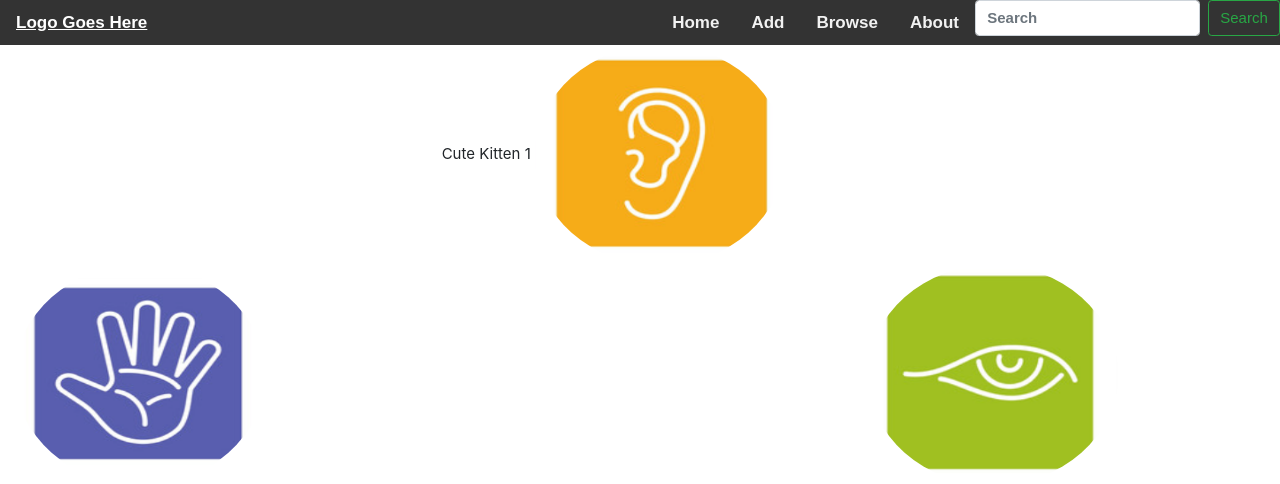
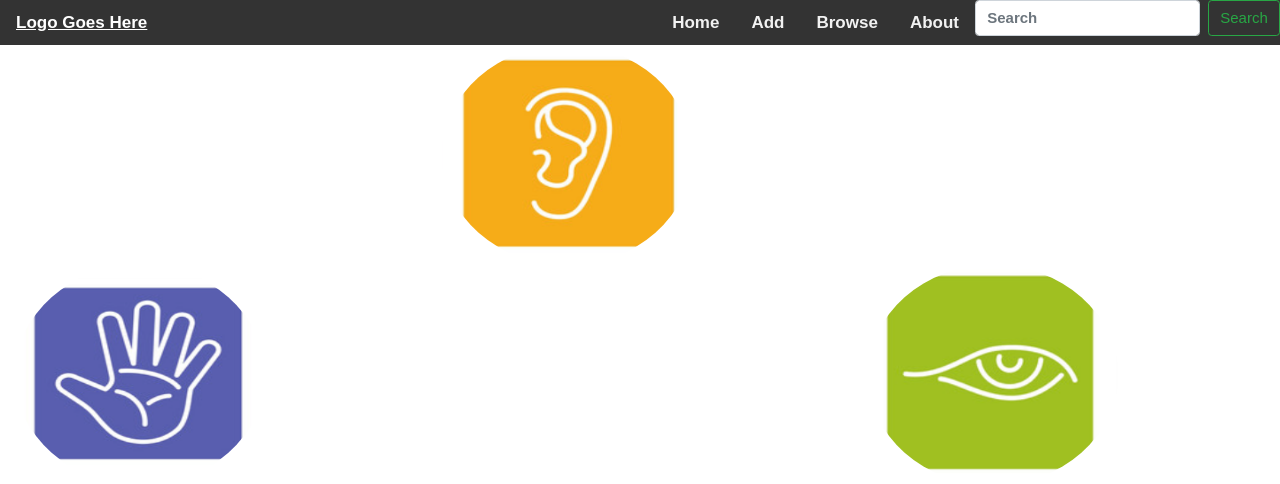
Before and after one commit to glasgow18/team-14, a Django app: template artlink/templates/index.html in a window 1280 px wide. Shown: the top 484 px of the page. Run offline with Django 3.2, Linux system fonts and the light colour scheme; the template is opened without the code that fills it, so the values that code supplies are empty; some libraries are stand-ins or nearby versions.

Commit message:
nice wee icon for the 5 senses

```diff
--- a/artlink/templates/base.html
+++ b/artlink/templates/base.html
@@ -1,25 +1,32 @@
 <!DOCTYPE html>
-<meta name="viewport" content="width=device-width, initial-scale=1">
+{% load staticfiles %}
+
 <html>
 
 <head>
-{% load staticfiles %}
-  <link rel="stylesheet" type="text/css" href="{% static 'styles/styles.css' %}" />
+  <meta charset="utf-8">
+  <meta name="viewport" content="width=device-width, initial-scale=1" , shrink-to-fit="no">
   <link rel="stylesheet" href="//maxcdn.bootstrapcdn.com/font-awesome/4.6.3/css/font-awesome.min.css">
-  <meta charset="utf-8">
-  <meta name="viewport" content="width=device-width, initial-scale=1, shrink-to-fit=no">
-    <link href="https://fonts.googleapis.com/css?family=Lobster" rel="Discovery">
+
   <!-- Control the behavior of search engine crawling and indexing -->
   <meta name="robots" content="index,follow"><!-- All Search Engines -->
   <meta name="googlebot" content="index,follow"><!-- Google Specific -->
 
   <!-- Identify the software used to build the document (i.e. - WordPress, Dreamweaver) -->
   <meta name="generator" content="django">
+
   <!-- Add to home screen -->
   <meta name="mobile-web-app-capable" content="yes">
 
-  <!--Fallback.js-->
-<link rel="stylesheet" href="https://www.w3schools.com/w3css/4/w3.css">
+  <!-- Main stylesheet -->
+  <link rel="stylesheet" type="text/css" href="{% static 'styles/styles.css' %}" />
+
+  <!-- any other stylesheet -->
+  {% block css_block %}
+  {% endblock %}
+
+  	<link rel='icon' type='image/png' href="{% static 'images/favicon.png' %}" />
+
   <title>
     {% block title_block %}
     Artlink - Discovery
@@ -59,12 +66,9 @@
     <div class="bottomnav">
       <div class="socialmedia">
         <ul class="social-network social-circle">
-                <li><a href="https://www.instagram.com/artlinkedin/" class="icoInstagram" title="Instagram"><i
-                        class="fa fa-instagram"></i></a></li>
-                <li><a href="https://www.facebook.com/ArtlinkEdinburgh" class="icoFacebook" title="Facebook"><i
-                        class="fa fa-facebook"></i></a></li>
-                <li><a href="https://twitter.com/ArtlinkEdin" class="icoTwitter" title="Twitter"><i
-                        class="fa fa-twitter"></i></a></li>
+          <li><a href="https://www.instagram.com/artlinkedin/" class="icoInstagram" title="Instagram"><i class="fa fa-instagram"></i></a></li>
+          <li><a href="https://www.facebook.com/ArtlinkEdinburgh" class="icoFacebook" title="Facebook"><i class="fa fa-facebook"></i></a></li>
+          <li><a href="https://twitter.com/ArtlinkEdin" class="icoTwitter" title="Twitter"><i class="fa fa-twitter"></i></a></li>
         </ul>
         <div>
         </div>
@@ -75,24 +79,23 @@
 
 </body>
 
+
+<!--Fallback.js-->
+<link rel="stylesheet" href="https://www.w3schools.com/w3css/4/w3.css">
+
 <!-- Bootstrap Stylesheet -->
-<link rel="stylesheet" href="https://cdnjs.cloudflare.com/ajax/libs/twitter-bootstrap/4.0.0/css/bootstrap.min.css"
-      integrity="sha256-LA89z+k9fjgMKQ/kq4OO2Mrf8VltYml/VES+Rg0fh20=" crossorigin="anonymous"/>
+<link rel="stylesheet" href="https://cdnjs.cloudflare.com/ajax/libs/twitter-bootstrap/4.0.0/css/bootstrap.min.css" integrity="sha256-LA89z+k9fjgMKQ/kq4OO2Mrf8VltYml/VES+Rg0fh20=" crossorigin="anonymous" />
 <!--WOW.js-->
 
 <!--Animate.css-->
-<link rel="stylesheet" href="https://cdnjs.cloudflare.com/ajax/libs/animate.css/3.5.2/animate.min.css"
-      integrity="sha256-j+P6EZJVrbXgwSR5Mx+eCS6FvP9Wq27MBRC/ogVriY0=" crossorigin="anonymous"/>
+<link rel="stylesheet" href="https://cdnjs.cloudflare.com/ajax/libs/animate.css/3.5.2/animate.min.css" integrity="sha256-j+P6EZJVrbXgwSR5Mx+eCS6FvP9Wq27MBRC/ogVriY0=" crossorigin="anonymous" />
 
 <!-- jQuery -->
-<script src="https://cdnjs.cloudflare.com/ajax/libs/jquery/3.3.1/jquery.slim.min.js"
-        integrity="sha256-3edrmyuQ0w65f8gfBsqowzjJe2iM6n0nKciPUp8y+7E=" crossorigin="anonymous"></script>
+<script src="https://cdnjs.cloudflare.com/ajax/libs/jquery/3.3.1/jquery.slim.min.js" integrity="sha256-3edrmyuQ0w65f8gfBsqowzjJe2iM6n0nKciPUp8y+7E=" crossorigin="anonymous"></script>
 <!-- Bootstrap Popper.js -->
-<script src="https://cdnjs.cloudflare.com/ajax/libs/popper.js/1.14.0/popper.min.js"
-        integrity="sha256-ST2MecrXrJaAsqmfpk9XRQITlDoyMmUtgKBEndDisSc=" crossorigin="anonymous"></script>
+<script src="https://cdnjs.cloudflare.com/ajax/libs/popper.js/1.14.0/popper.min.js" integrity="sha256-ST2MecrXrJaAsqmfpk9XRQITlDoyMmUtgKBEndDisSc=" crossorigin="anonymous"></script>
 <!-- Bootstrap JavaScript -->
-<script src="https://cdnjs.cloudflare.com/ajax/libs/twitter-bootstrap/4.0.0/js/bootstrap.min.js"
-        integrity="sha256-5+02zu5UULQkO7w1GIr6vftCgMfFdZcAHeDtFnKZsBs=" crossorigin="anonymous"></script>
+<script src="https://cdnjs.cloudflare.com/ajax/libs/twitter-bootstrap/4.0.0/js/bootstrap.min.js" integrity="sha256-5+02zu5UULQkO7w1GIr6vftCgMfFdZcAHeDtFnKZsBs=" crossorigin="anonymous"></script>
 
 {% block js_block %}
 {% endblock %}
--- a/artlink/templates/index.html
+++ b/artlink/templates/index.html
@@ -12,7 +12,6 @@
             </div>
 
             <div class="col-4">
-                <img option data-img-src="http://placekitten.com/300/200" value="1">Cute Kitten 1</imgoption>
                 <img src="{% static 'images/noise.png' %}" class="rounded-circle" class="img-fluid" alt="af"
                      height="220"
                      width="250">
```
Also changed, not shown: artlink/static/images/favicon.png (added). Lines whose indentation alone changed are shown as unchanged.
